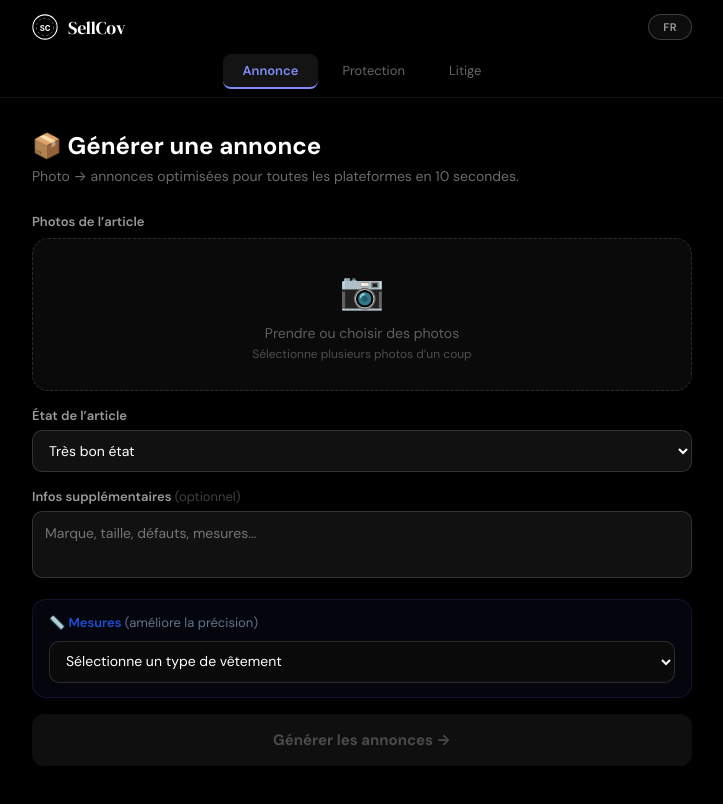
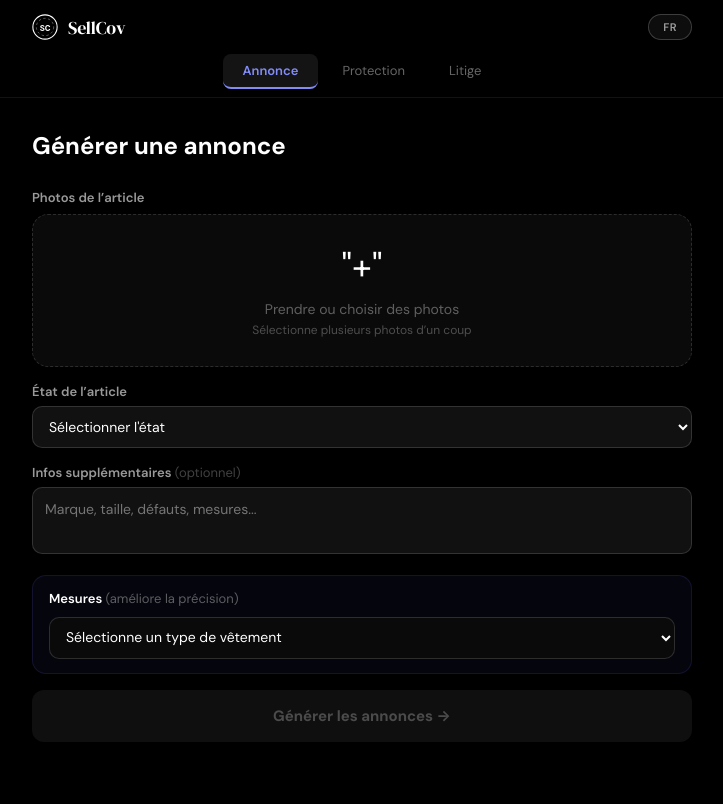
Before and after one commit to WRONIKOWSKY/sellguard, a Next.js app in the folder sellguard/: page /annonce in a window 1280 px wide. Shown: the top 804 px of the page, without its empty margins (278-1001 px from the left). Built offline with nearby package versions, Linux system fonts and the light colour scheme.

Commit message:
Update annonce.js

```diff
--- a/sellguard/pages/annonce.js
+++ b/sellguard/pages/annonce.js
@@ -35,7 +35,7 @@ export default function Annonce() {
   var a = t.annonce;
   var MEASURE_FIELDS = lang === "en" ? MEASURE_FIELDS_EN : MEASURE_FIELDS_FR;
 
-  var _condition = useState(a.conditions[2]), condition = _condition[0], setCondition = _condition[1];
+  var _condition = useState(""), condition = _condition[0], setCondition = _condition[1];
   var _extra = useState(""), extra = _extra[0], setExtra = _extra[1];
   var _images = useState([]), images = _images[0], setImages = _images[1];
   var _loading = useState(false), loading = _loading[0], setLoading = _loading[1];
@@ -163,8 +163,8 @@ export default function Annonce() {
         {!result ? (
           <>
             <div style={{ marginBottom: 28 }}>
-              <h2 style={{ fontSize: 24, fontWeight: 800, color: "#fff", marginBottom: 6 }}>{"📦"} {a.title}</h2>
-              <p style={{ fontSize: 14, color: "rgba(255,255,255,0.42)" }}>{a.subtitle}</p>
+              <h2 style={{ fontSize: 24, fontWeight: 800, color: "#fff", marginBottom: 6 }}>{a.title}</h2>
+
             </div>
 
             {/* MULTI-PHOTO UPLOAD */}
@@ -174,7 +174,7 @@ export default function Annonce() {
                 style={{ border: "1.5px dashed rgba(255,255,255,0.14)", borderRadius: 16, padding: images.length > 0 ? 12 : 28, cursor: "pointer", background: "#0A0A0A", textAlign: "center", minHeight: images.length > 0 ? "auto" : 130, display: "flex", alignItems: "center", justifyContent: "center", flexDirection: "column" }}>
                 {images.length === 0 ? (
                   <div>
-                    <div style={{ fontSize: 36, marginBottom: 10 }}>{"📷"}</div>
+                    <div style={{ fontSize: 36, marginBottom: 10 }}>"+"</div>
                     <p style={{ fontSize: 14, color: "rgba(255,255,255,0.35)" }}>{a.photo_hint}</p>
                     <p style={{ fontSize: 12, color: "rgba(255,255,255,0.28)", marginTop: 4 }}>{a.photo_sub}</p>
                   </div>
@@ -204,6 +204,7 @@ export default function Annonce() {
             <div style={{ marginBottom: 16 }}>
               <label style={{ fontSize: 13, fontWeight: 600, color: "rgba(255,255,255,0.6)", display: "block", marginBottom: 6 }}>{a.condition_label}</label>
               <select value={condition} onChange={function(e) { setCondition(e.target.value); }} style={inp}>
+                <option value="">{lang === "en" ? "Select condition" : "Sélectionner l'état"}</option>
                 {a.conditions.map(function(c) { return <option key={c}>{c}</option>; })}
               </select>
             </div>
@@ -214,7 +215,7 @@ export default function Annonce() {
             </div>
 
             <div style={{ marginBottom: 16, background: "rgba(99,102,241,0.05)", border: "0.5px solid rgba(99,102,241,0.15)", borderRadius: 14, padding: "14px 16px" }}>
-              <label style={{ fontSize: 13, fontWeight: 600, color: "#1D4ED8", display: "block", marginBottom: 10 }}>{"📏"} {a.measures_label} <span style={{ fontWeight: 400, color: "#64748B" }}>({a.measures_hint})</span></label>
+              <label style={{ fontSize: 13, fontWeight: 600, color: "#fff", display: "block", marginBottom: 10 }}>{a.measures_label} <span style={{ fontWeight: 400, color: "rgba(255,255,255,0.35)" }}>({a.measures_hint})</span></label>
               <select value={measureCategory} onChange={function(e) { setMeasureCategory(e.target.value); setMeasures({}); }} style={Object.assign({}, inp, { background: "#0A0A0A", marginBottom: measureCategory ? 12 : 0 })}>
                 <option value="">{a.measures_ph}</option>
                 {Object.keys(MEASURE_FIELDS).map(function(cat) { return <option key={cat}>{cat}</option>; })}
@@ -274,7 +275,7 @@ export default function Annonce() {
 
             {buildMeasuresText() && (
               <div style={{ background: "rgba(99,102,241,0.08)", border: "0.5px solid rgba(99,102,241,0.2)", borderRadius: 12, padding: "10px 14px", marginBottom: 16, display: "flex", justifyContent: "space-between", alignItems: "center" }}>
-                <p style={{ fontSize: 13, color: "#1D4ED8", margin: 0 }}>{"📏"} {buildMeasuresText()}</p>
+                <p style={{ fontSize: 13, color: "#1D4ED8", margin: 0 }}>{""} {buildMeasuresText()}</p>
                 <button onClick={function() { copy("measures", buildMeasuresText()); }} style={{ fontSize: 11, color: "#1D4ED8", background: "transparent", border: "0.5px solid rgba(99,102,241,0.2)", borderRadius: 6, padding: "3px 10px", cursor: "pointer", fontFamily: "inherit", flexShrink: 0, marginLeft: 10 }}>
                   {copied["measures"] ? a.copied : a.copy}
                 </button>
@@ -341,8 +342,8 @@ export default function Annonce() {
 
                 {(function() {
                   var msg = lang === "en"
-                    ? "Thank you for your purchase! 🎉 Your parcel was carefully packed and filmed before shipping with SellCov — timestamped video proof is kept in case of dispute. Enjoy your item! 📦"
-                    : "Merci pour ton achat ! 🎉 Ton colis a été soigneusement emballé et filmé avant envoi avec SellCov — une preuve vidéo horodatée est conservée en cas de litige. Bonne réception ! 📦";
+                    ? "Thank you for your purchase! Your parcel was carefully packed and filmed before shipping with SellCov — timestamped video proof is kept in case of dispute. Enjoy your item!"
+                    : "Merci pour ton achat ! Ton colis a été soigneusement emballé et filmé avant envoi avec SellCov — une preuve vidéo horodatée est conservée en cas de litige. Bonne réception !";
                   return (
                     <div style={{ background: "rgba(34,197,94,0.06)", border: "0.5px solid rgba(34,197,94,0.2)", borderRadius: 14, padding: "14px 18px" }}>
                       <div style={{ display: "flex", justifyContent: "space-between", alignItems: "center", marginBottom: 10 }}>
```
